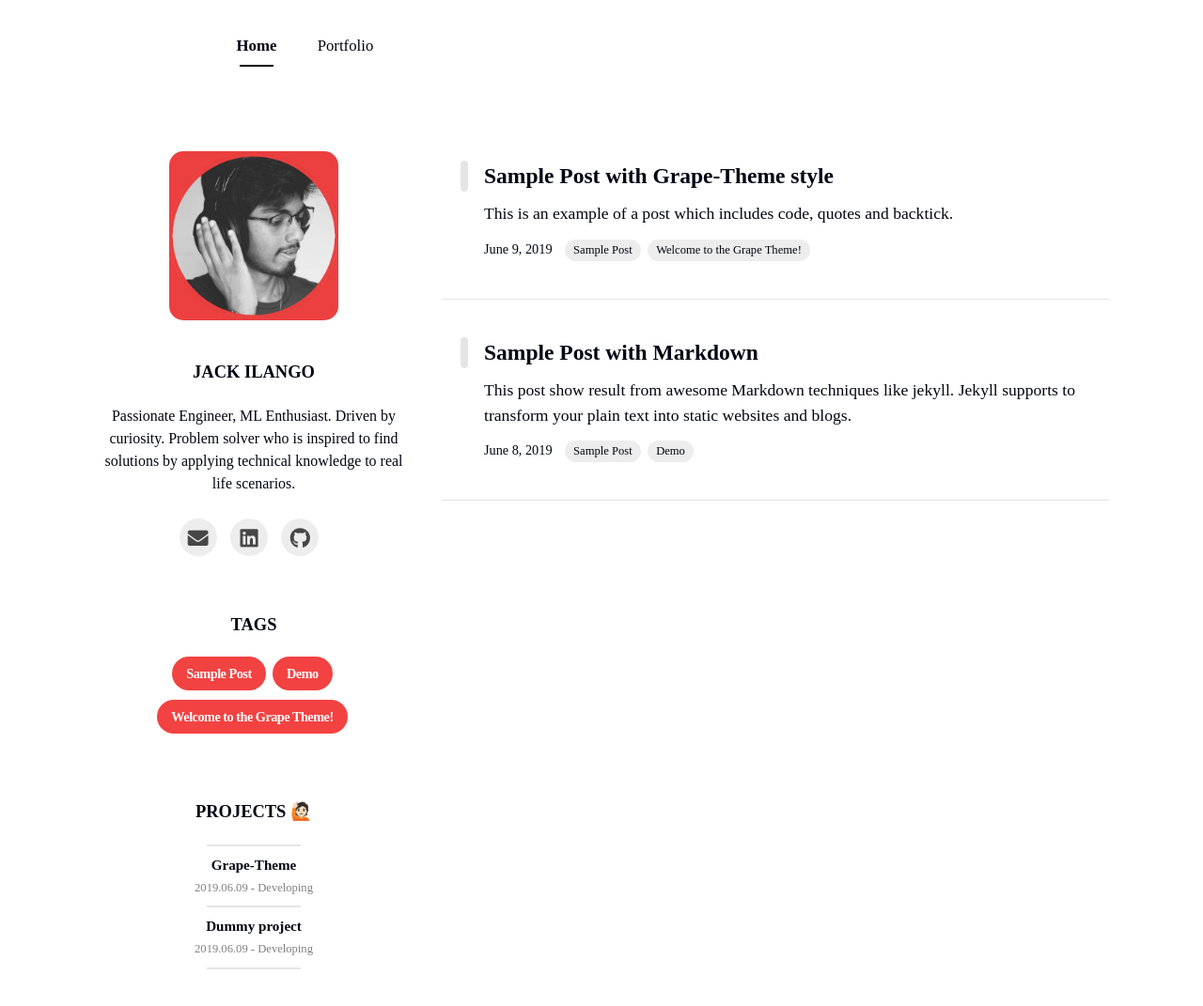
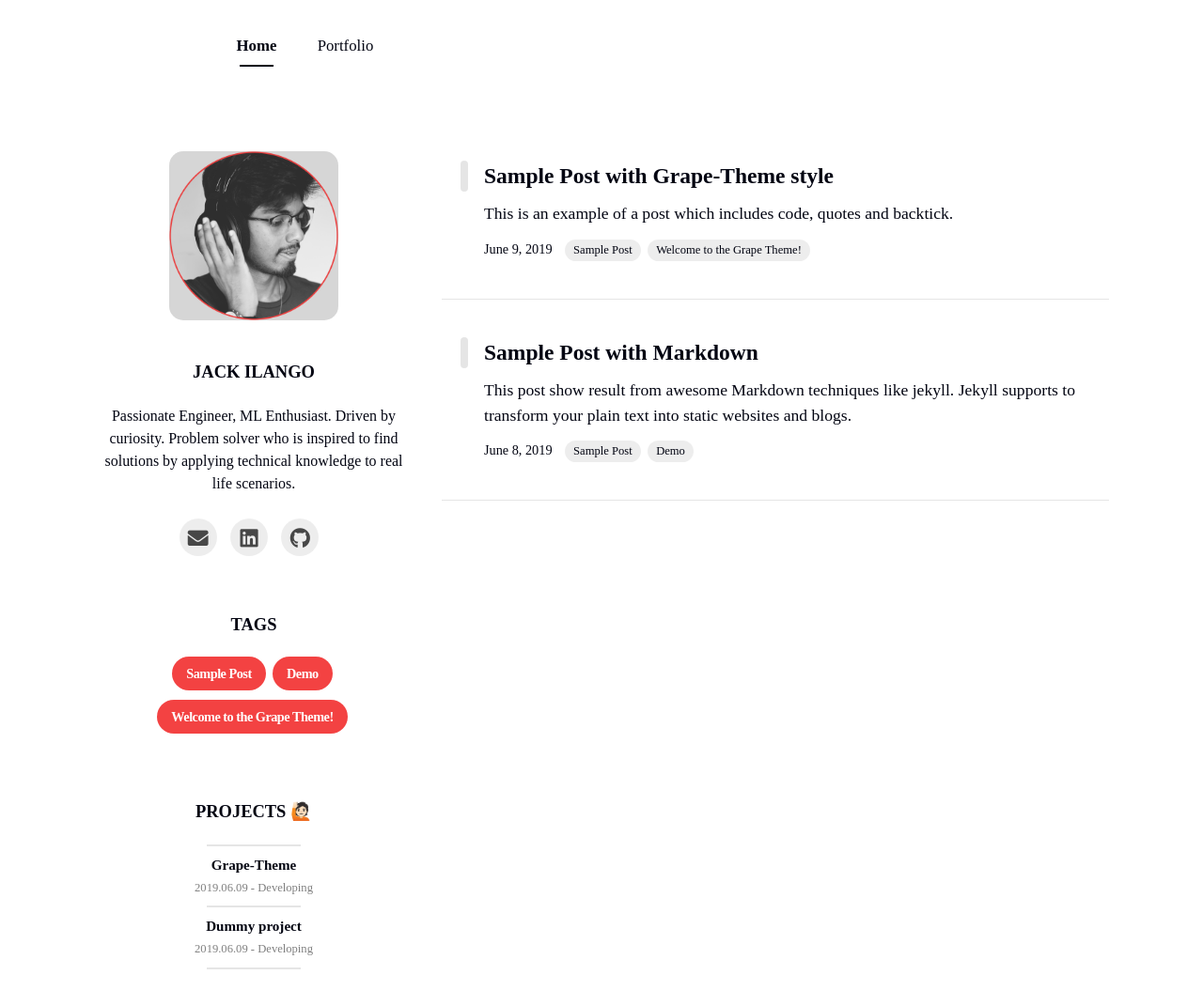
Before and after one commit to jackpraveenraj/jackpraveenraj.github.olddd, a Jekyll site: the page built from index.html, in a window 1280 px wide. Shown: the whole page at 94% size. Built offline with Jekyll 4.4.1, drawn with Linux system fonts in a browser that asks for light colours; nearby versions of some CDN libraries; some web fonts are replaced; the list of posts is cut into pages by our own code.

Commit message:
Update _config.yml

```diff
--- a/_config.yml
+++ b/_config.yml
@@ -9,7 +9,7 @@ theme_settings :
 
   # Profile Settings
   profile :
-    image : assets/img/smile.jpg
+    image : assets/img/profilepic.png
     username : Jack Ilango
     description : Passionate Engineer, ML Enthusiast. Driven by curiosity. Problem solver who is inspired to find solutions by applying technical knowledge to real life scenarios.
     experience :
```
